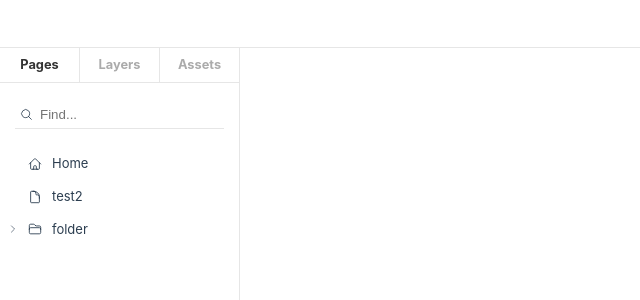
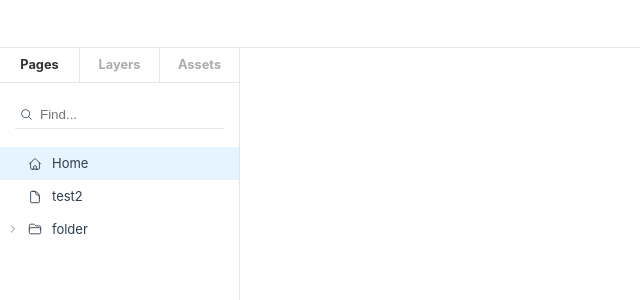
Before and after one commit to jaykiim/canvas-editor, a Vue app: page / in a window 1280 px wide. Shown: the top 300 px of the page, without its empty margins (0-640 px from the left). Built offline with nearby package versions, Linux system fonts and the light colour scheme.

Commit message:
feat(lnb - pages): 디렉토리 선택 기능 결함 수정
- Depth가 다른 디렉토리간 복수 선택 되는 결함 수정

Refs:

```diff
--- a/src/stores/page.ts
+++ b/src/stores/page.ts
@@ -212,7 +212,7 @@ export const usePageStore = defineStore('page', () => {
     changeDecendantIds(newId, parent);
 
     if (element.type === 'page') {
-      selectedPage.value = newId;
+      selectedDirectory.value = newId;
     }
 
     return newVal;
@@ -222,7 +222,7 @@ export const usePageStore = defineStore('page', () => {
   Page
   ==================================================================================================================================================================================== */
 
-  const selectedPage = ref(store.list[0]); // selected from LNB
+  const selectedDirectory = ref(store.list[0]); // selected from LNB
 
   function setPageAsHome(id: string) {
     const newHome = findElementById(id, store);
@@ -260,5 +260,5 @@ export const usePageStore = defineStore('page', () => {
 
   const selectedElement = reactive<ElementTypes[]>([]); // selected from Canvas
 
-  return { store, selectedPage, selectedElement, setPageAsHome, findElementById, findElementByName, addElement, deleteElement, cloneElement };
+  return { store, selectedDirectory, selectedElement, setPageAsHome, findElementById, findElementByName, addElement, deleteElement, cloneElement };
 });
--- a/src/views/lnb/pages/ListView.vue
+++ b/src/views/lnb/pages/ListView.vue
@@ -16,7 +16,7 @@ const props = defineProps({
 });
 
 const elementStore = usePageStore();
-const { store, selectedPage } = storeToRefs(elementStore);
+const { store, selectedDirectory } = storeToRefs(elementStore);
 
 /* =======================================================================================================================================
 컨텍스트 메뉴
@@ -29,7 +29,7 @@ function openContextMenu(e: MouseEvent, item?: DirectoryTypes) {
 
   if (item) {
     if (item.type === 'page') {
-      selectedPage.value = item.id;
+      selectedDirectory.value = item.id;
       contextMenuRef.value.open(setPageContextMenu(item as PageElement), e.clientX, e.clientY, 170);
     } else {
       contextMenuRef.value.open(setFolderContextMenu(item as FolderElement), e.clientX, e.clientY, 170);
@@ -202,13 +202,11 @@ const mousedownEvent = ref<MouseEvent>();
 const dragging = ref<{ element?: DirectoryTypes, div?: HTMLDivElement }>({ element: undefined, div: undefined });
 const underlying = ref<{ element?: DirectoryTypes, div?: HTMLDivElement }>({ element: undefined, div: undefined});
 const action = ref<'moveup' | 'movedown' | 'insert' | ''>('');
-const selected = ref<DirectoryTypes>();
 
 function onMousedown(e: MouseEvent, element: DirectoryTypes) {
   mousedownEvent.value = e;
-  selected.value = element;
+  selectedDirectory.value = element.id;
   if (element.type === 'page') {
-    selectedPage.value = element.id;
     if (element.isHome || props.srchKeyword) return; // 검색 중이거나 홈 페이지일 경우 드래그 앤 드롭 방지
   }
 
@@ -370,7 +368,7 @@ function onMouseup(e: MouseEvent) {
     <div
       v-if="element.type === 'page' || element.type === 'folder'"
       class="page-item"
-      :class="{ selected: element.id === selected?.id, dragging: dragging.div }"
+      :class="{ selected: element.id === selectedDirectory, dragging: dragging.div }"
       :id="element.id"
       :style="{ paddingLeft: 7 + depth * 20 + 'px' }"
       @mousedown.stop="onMousedown($event, element as DirectoryTypes)"
```
